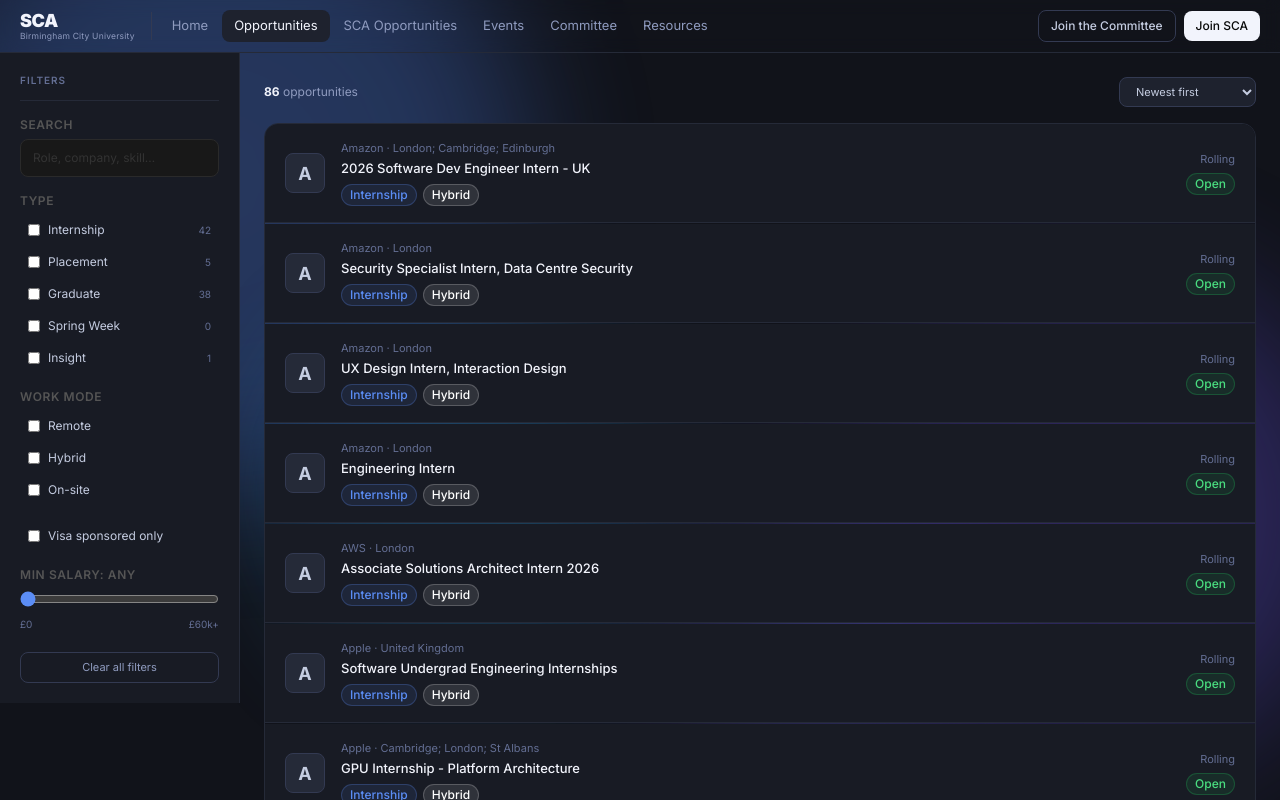
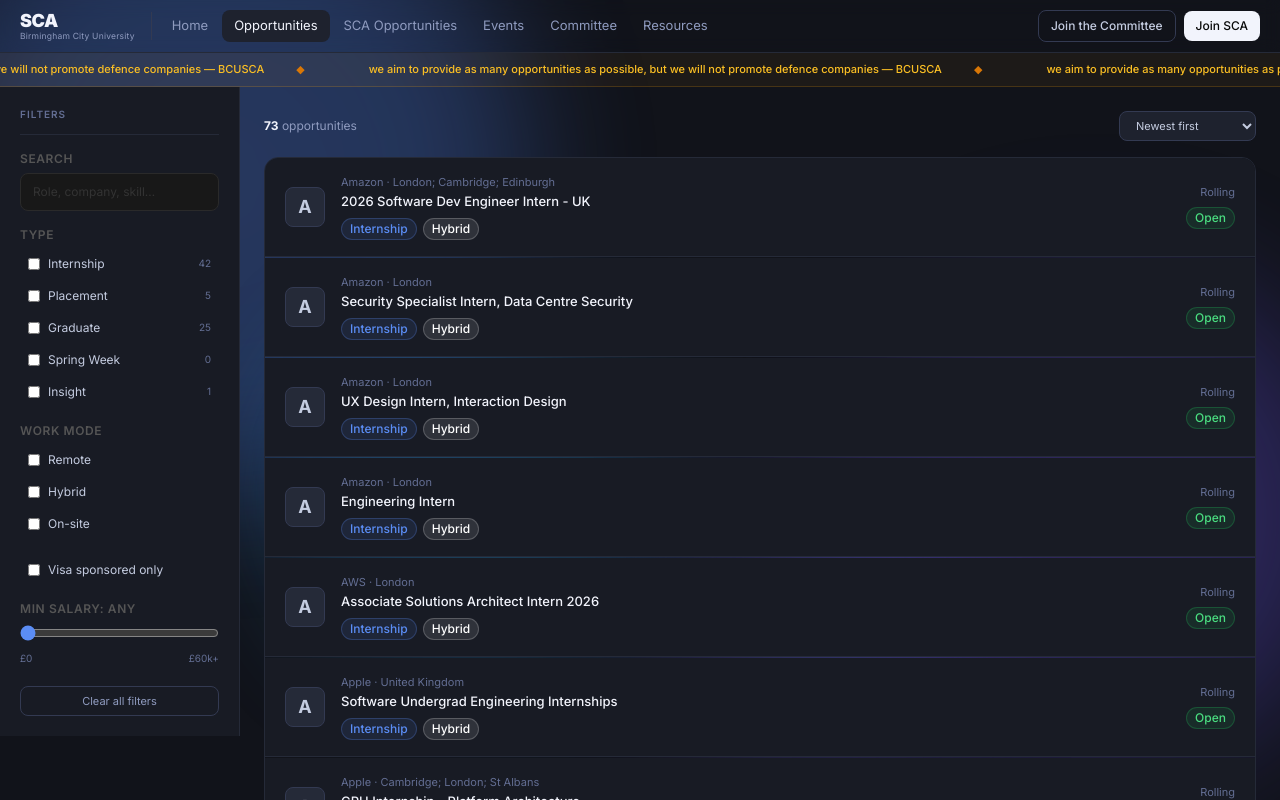
Before and after one commit to uffbilxl/sca, a Next.js app: page /opportunities in a window 1280 px wide. Shown: the top 800 px of the page. Built offline with nearby package versions, Linux system fonts and the light colour scheme.

Commit message:
Remove BAE Systems opportunities and add defence disclaimer ticker

```diff
--- a/src/components/opportunities/OpportunitiesClient.tsx
+++ b/src/components/opportunities/OpportunitiesClient.tsx
@@ -163,8 +163,26 @@
     </div>
   )
 
+  const tickerText = "we aim to provide as many opportunities as possible, but we will not promote defence companies — BCUSCA"
+  const tickerItem = (
+    <span className="flex items-center gap-8 px-8 whitespace-nowrap text-[11px] font-medium text-amber-400">
+      {tickerText}
+      <span className="text-amber-600">◆</span>
+    </span>
+  )
+
   return (
-    <div className="flex min-h-screen">
+    <div className="flex flex-col min-h-screen">
+      {/* Disclaimer ticker */}
+      <div className="w-full overflow-hidden border-b border-amber-500/20 bg-amber-500/5 py-2">
+        <div className="ticker-track flex w-max">
+          {Array.from({ length: 8 }).map((_, i) => (
+            <span key={i}>{tickerItem}</span>
+          ))}
+        </div>
+      </div>
+
+      <div className="flex flex-1">
       {/* Desktop sidebar */}
       <aside className="hidden md:block w-[240px] flex-shrink-0 border-r border-[var(--b1)] bg-[var(--bg2)] p-5 sticky top-[52px] self-start max-h-[calc(100vh-52px)] overflow-y-auto">
         {filterPanel}
@@ -248,6 +266,7 @@
           </div>
         )}
       </div>
+      </div>
     </div>
   )
 }
--- a/src/data/opportunities.ts
+++ b/src/data/opportunities.ts
@@ -48,7 +48,6 @@
   AVEVA:      co('AVEVA',                        'https://www.google.com/s2/favicons?domain=aveva.com&sz=256',                 'https://www.aveva.com'),
   HP:         co('HP',                           'https://www.google.com/s2/favicons?domain=hp.com&sz=256',                    'https://www.hp.com/gb-en'),
   Graphcore:  co('Graphcore',                    'https://www.google.com/s2/favicons?domain=graphcore.ai&sz=256',              'https://www.graphcore.ai'),
-  BAE:        co('BAE Systems',                  'https://www.google.com/s2/favicons?domain=baesystems.com&sz=256',            'https://www.baesystems.com/en-uk'),
   TPP:        co('TPP',                          'https://media.licdn.com/dms/image/v2/D4E0BAQHrF5WnLhhi8g/company-logo_200_200/B4EZfFOF7bHwAI-/0/1751360496561/the_phoenix_partnership_tpp__logo?e=2147483647&v=beta&t=T1HmYFQOD_LCRd_yfDY_VdQgiQhQzgG6Th95g0vOhpY', 'https://tpp-careers.com'),
   PG:         co('Procter & Gamble',             'https://www.google.com/s2/favicons?domain=pg.co.uk&sz=256',                 'https://www.pg.co.uk'),
   DRW:        co('DRW',                          'https://www.google.com/s2/favicons?domain=drw.com&sz=256',                  'https://drw.com'),
@@ -320,31 +319,6 @@
     'GRADUATE', 'Bristol', 'HYBRID', true, false,
     'https://job-boards.greenhouse.io/graphcore/jobs/8282735002', C.Graphcore, 51),
 
-  opp('bae-systems-national-security-cyber-accelerator', 'National Security Cyber Accelerator',
-    "BAE Systems is the UK's largest defence contractor, developing advanced technology for air, maritime, land, cyber, and space domains for governments worldwide.\n\nThe National Security Cyber Accelerator is a structured early-career programme designed to accelerate your professional development through real responsibility, dedicated mentorship, and exposure to cutting-edge work.\n\nBased in Gloucester; Manchester.",
-    'GRADUATE', 'Gloucester; Manchester', 'HYBRID', true, false,
-    'https://jobsearch.baesystems.com/job/national-security-cyber-accelerator-122986', C.BAE, 52),
-
-  opp('bae-systems-graduate-software-engineer', 'Graduate Software Engineer',
-    "BAE Systems is the UK's largest defence contractor, developing advanced technology for air, maritime, land, cyber, and space domains for governments worldwide.\n\nThe Graduate Software Engineer is a structured early-career programme designed to accelerate your professional development through real responsibility, dedicated mentorship, and exposure to cutting-edge work.\n\nBased in Christchurch.",
-    'GRADUATE', 'Christchurch', 'HYBRID', true, false,
-    'https://jobsearch.baesystems.com/job/graduate-software-engineer-v05928-10397', C.BAE, 53),
-
-  opp('bae-systems-graduate-information-management-technology', 'Graduate Information Management & Technology',
-    "BAE Systems is the UK's largest defence contractor, developing advanced technology for air, maritime, land, cyber, and space domains for governments worldwide.\n\nThe Graduate Information Management & Technology is a structured early-career programme designed to accelerate your professional development through real responsibility, dedicated mentorship, and exposure to cutting-edge work.\n\nBased in Barrow-in-Furness.",
-    'GRADUATE', 'Barrow-in-Furness', 'HYBRID', true, false,
-    'https://jobsearch.baesystems.com/job/graduate-information-management-technology-v05923-10395', C.BAE, 54),
-
-  opp('bae-systems-graduate-computing-and-it-engineer', 'Graduate Computing and IT Engineer',
-    "BAE Systems is the UK's largest defence contractor, developing advanced technology for air, maritime, land, cyber, and space domains for governments worldwide.\n\nThe Graduate Computing and IT Engineer is a structured early-career programme designed to accelerate your professional development through real responsibility, dedicated mentorship, and exposure to cutting-edge work.\n\nBased in Frimley.",
-    'GRADUATE', 'Frimley', 'HYBRID', true, false,
-    'https://jobsearch.baesystems.com/job/graduate-computing-and-it-engineer-v05900-10384', C.BAE, 55),
-
-  opp('bae-systems-graduate-systems-engineer', 'Graduate Systems Engineer',
-    "BAE Systems is the UK's largest defence contractor, developing advanced technology for air, maritime, land, cyber, and space domains for governments worldwide.\n\nThe Graduate Systems Engineer is a structured early-career programme designed to accelerate your professional development through real responsibility, dedicated mentorship, and exposure to cutting-edge work.\n\nBased in Broad Oak.",
-    'GRADUATE', 'Broad Oak', 'HYBRID', true, false,
-    'https://jobsearch.baesystems.com/job/graduate-systems-engineer-v05857-10184', C.BAE, 56),
-
   opp('tpp-graduate-software-developer', 'Graduate Software Developer',
     "TPP (The Phoenix Partnership) is a UK health IT company that builds clinical software used across primary care, pharmacy, social care, and community healthcare settings.\n\nThe Graduate Software Developer is a structured early-career programme designed to accelerate your professional development through real responsibility, dedicated mentorship, and exposure to cutting-edge work.\n\nBased in Leeds.",
     'GRADUATE', 'Leeds', 'HYBRID', false, false,
@@ -450,43 +424,4 @@
     'INSIGHT', 'London; Edinburgh', 'HYBRID', true, false,
     'https://jobs.natwestgroup.com/jobs/17568644-tech-insight-experience-for-women-engineering', C.NatWest, 77),
 
-  opp('bae-systems-graduate-data-consultant-frimley', 'Graduate Data Consultant - Frimley',
-    "BAE Systems is the UK's largest defence contractor, developing advanced technology for air, maritime, land, cyber, and space domains for governments worldwide.\n\nThe Graduate Data Consultant - Frimley is a structured early-career programme designed to accelerate your professional development through real responsibility, dedicated mentorship, and exposure to cutting-edge work.\n\nBased in Frimley.",
-    'GRADUATE', 'Frimley', 'HYBRID', false, false,
-    'https://jobsearch.baesystems.com/job/graduate-data-consultant-123034', C.BAE, 78),
-
-  opp('bae-systems-graduate-data-researcher', 'Graduate Data Researcher',
-    "BAE Systems is the UK's largest defence contractor, developing advanced technology for air, maritime, land, cyber, and space domains for governments worldwide.\n\nThe Graduate Data Researcher is a structured early-career programme designed to accelerate your professional development through real responsibility, dedicated mentorship, and exposure to cutting-edge work.\n\nBased in Great Baddow; Chelmsford.",
-    'GRADUATE', 'Great Baddow; Chelmsford', 'HYBRID', false, false,
-    'https://jobsearch.baesystems.com/job/graduate-data-researcher-123005', C.BAE, 79),
-
-  opp('bae-systems-graduate-software-engineer-frimley', 'Graduate Software Engineer - Frimley',
-    "BAE Systems is the UK's largest defence contractor, developing advanced technology for air, maritime, land, cyber, and space domains for governments worldwide.\n\nThe Graduate Software Engineer - Frimley is a structured early-career programme designed to accelerate your professional development through real responsibility, dedicated mentorship, and exposure to cutting-edge work.\n\nBased in Frimley.",
-    'GRADUATE', 'Frimley', 'HYBRID', false, false,
-    'https://jobsearch.baesystems.com/job/graduate-software-engineer-123033', C.BAE, 80),
-
-  opp('bae-systems-graduate-security-consultant-london', 'Graduate Security Consultant - London',
-    "BAE Systems is the UK's largest defence contractor, developing advanced technology for air, maritime, land, cyber, and space domains for governments worldwide.\n\nThe Graduate Security Consultant - London is a structured early-career programme designed to accelerate your professional development through real responsibility, dedicated mentorship, and exposure to cutting-edge work.\n\nBased in London.",
-    'GRADUATE', 'London', 'HYBRID', false, false,
-    'https://jobsearch.baesystems.com/job/graduate-security-consultant-123006', C.BAE, 81),
-
-  opp('bae-systems-graduate-data-consultant-broad-oak', 'Graduate Data Consultant - Broad Oak',
-    "BAE Systems is the UK's largest defence contractor, developing advanced technology for air, maritime, land, cyber, and space domains for governments worldwide.\n\nThe Graduate Data Consultant - Broad Oak is a structured early-career programme designed to accelerate your professional development through real responsibility, dedicated mentorship, and exposure to cutting-edge work.\n\nBased in Broad Oak; Portsmouth.",
-    'GRADUATE', 'Broad Oak; Portsmouth', 'HYBRID', false, false,
-    'https://jobsearch.baesystems.com/job/graduate-data-consultant-v05944-10401', C.BAE, 82),
-
-  opp('bae-systems-graduate-network-engineer', 'Graduate Network Engineer',
-    "BAE Systems is the UK's largest defence contractor, developing advanced technology for air, maritime, land, cyber, and space domains for governments worldwide.\n\nThe Graduate Network Engineer is a structured early-career programme designed to accelerate your professional development through real responsibility, dedicated mentorship, and exposure to cutting-edge work.\n\nBased in Yeovil.",
-    'GRADUATE', 'Yeovil', 'HYBRID', false, false,
-    'https://jobsearch.baesystems.com/job/graduate-network-engineer-v05946-10403', C.BAE, 83),
-
-  opp('bae-systems-graduate-data-engineer-london', 'Graduate Data Engineer - London',
-    "BAE Systems is the UK's largest defence contractor, developing advanced technology for air, maritime, land, cyber, and space domains for governments worldwide.\n\nThe Graduate Data Engineer - London is a structured early-career programme designed to accelerate your professional development through real responsibility, dedicated mentorship, and exposure to cutting-edge work.\n\nBased in London.",
-    'GRADUATE', 'London', 'HYBRID', false, false,
-    'https://jobsearch.baesystems.com/job/graduate-data-engineer-123012', C.BAE, 84),
-
-  opp('bae-systems-graduate-software-engineer-leeds', 'Graduate Software Engineer - Leeds',
-    "BAE Systems is the UK's largest defence contractor, developing advanced technology for air, maritime, land, cyber, and space domains for governments worldwide.\n\nThe Graduate Software Engineer - Leeds is a structured early-career programme designed to accelerate your professional development through real responsibility, dedicated mentorship, and exposure to cutting-edge work.\n\nBased in Leeds.",
-    'GRADUATE', 'Leeds', 'HYBRID', false, false,
-    'https://jobsearch.baesystems.com/job/graduate-software-engineer-123013', C.BAE, 85),
 ]
```
